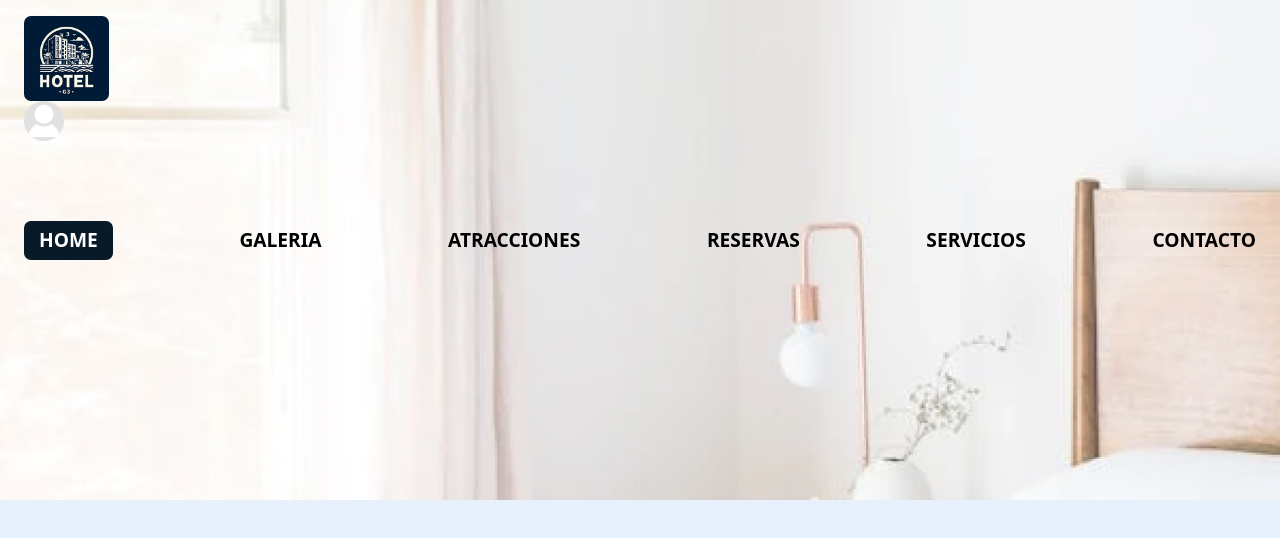
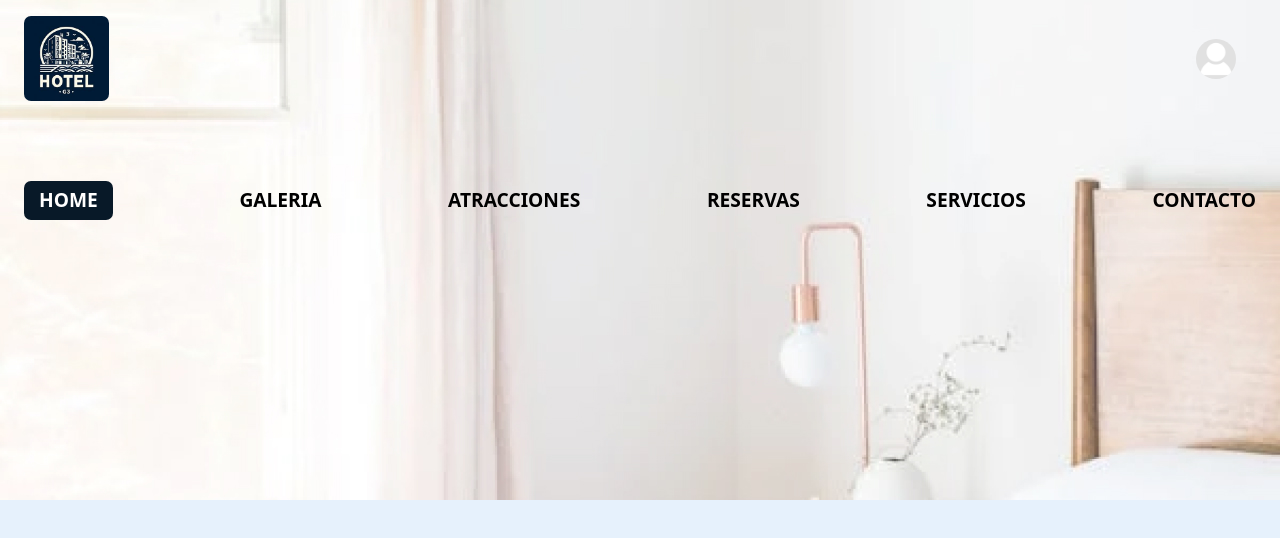
Before and after one commit to iancinti/hotel-g3-front, a Next.js app: page / in a window 1280 px wide. Shown: the top 538 px of the page. Built offline with nearby package versions, Linux system fonts and the light colour scheme.

Commit message:
cambiando estilos de clases a sx

```diff
--- a/src/app/components/header/logo-perfil.jsx
+++ b/src/app/components/header/logo-perfil.jsx
@@ -23,7 +23,9 @@ function LogoPerfil() {
     };
 
     return (
-        <Container maxWidth="xl" className='flex justify-between pt-4'>
+        <Container maxWidth="xl" sx={{
+            display: 'flex', justifyContent: 'space-between', paddingTop: '1rem'
+        }}>
             <Typography
                 variant="h6"
                 noWrap
```
